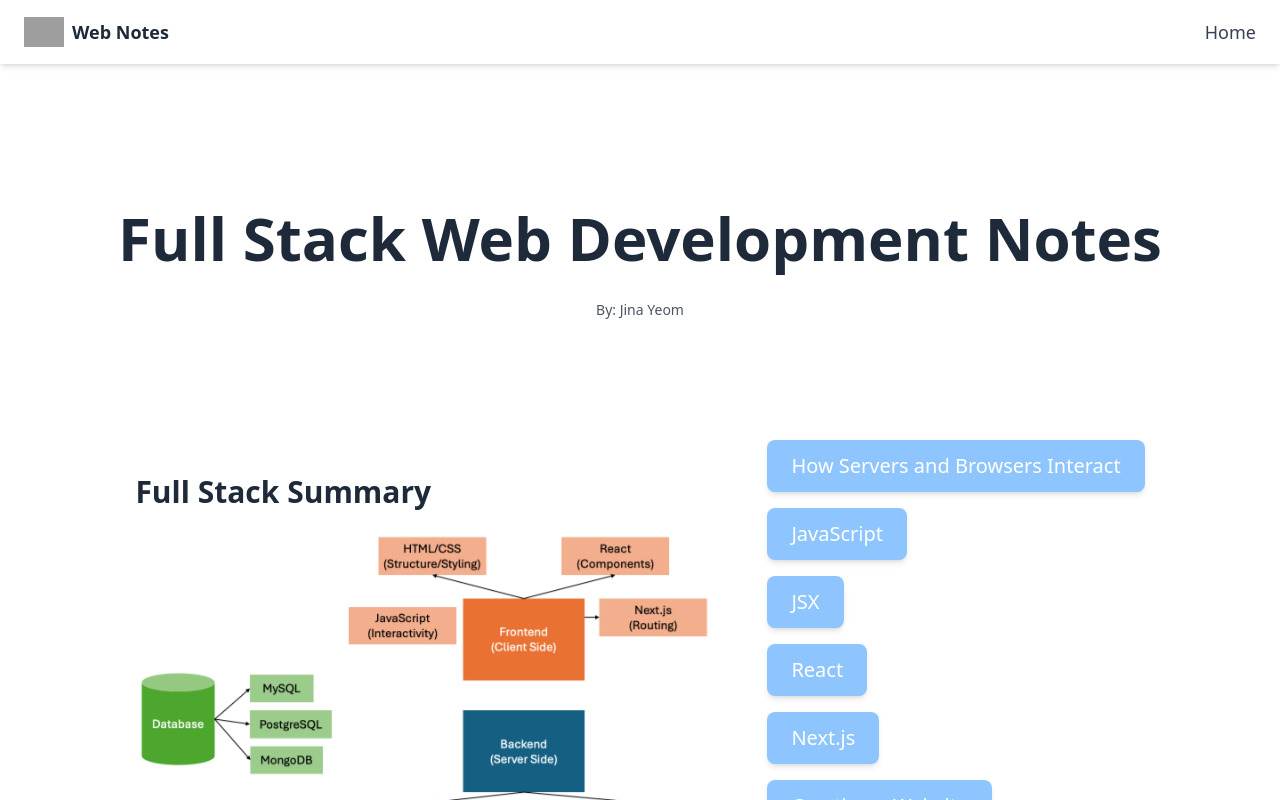
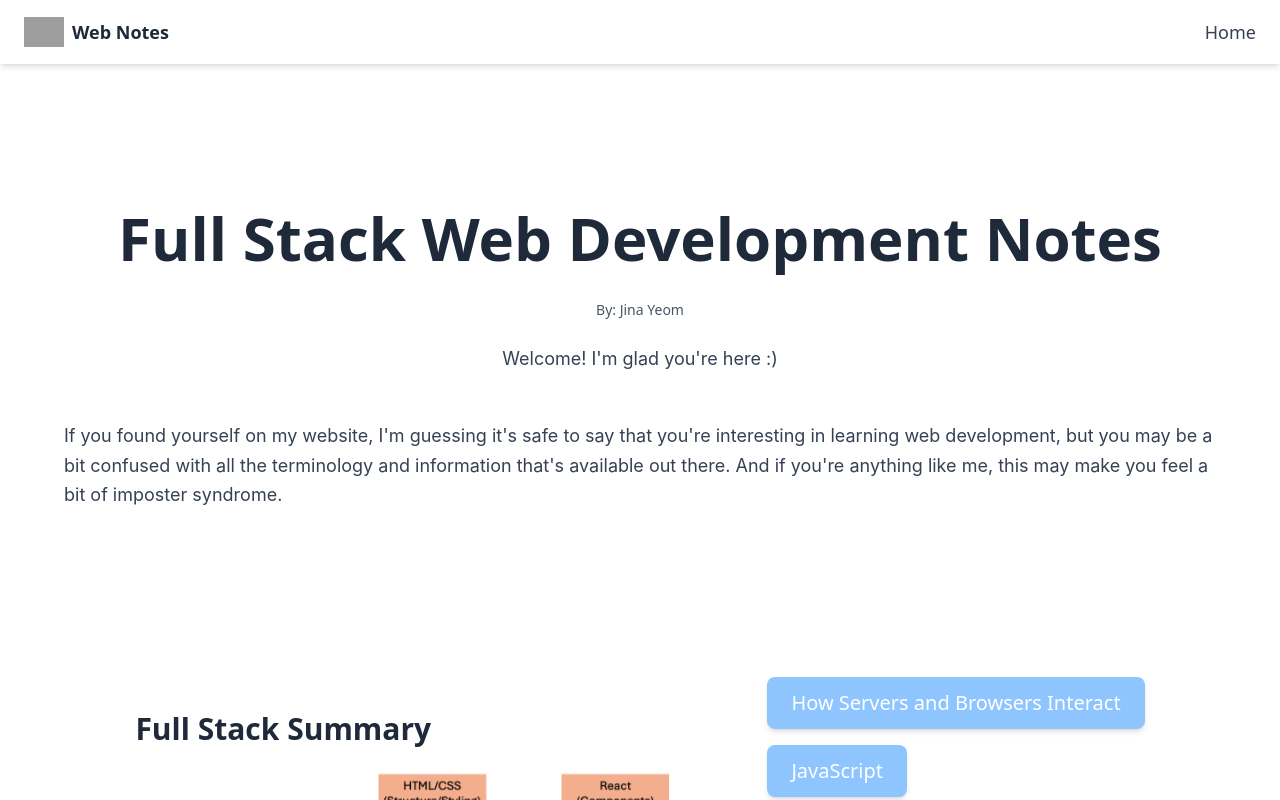
Before and after one commit to popobunns/full-stack-notes, a Next.js app: page / in a window 1280 px wide. Shown: the top 800 px of the page. Built offline with nearby package versions, Linux system fonts and the light colour scheme; grey boxes are pictures that could not be loaded.

Commit message:
Adding welcome message to main page

```diff
--- a/src/app/page.js
+++ b/src/app/page.js
@@ -8,6 +8,21 @@ export default function Home() {
       <br/>
       {/* Author Note*/}
        <p className="author fade-in-up">By: Jina Yeom</p>
+
+      {/*Welcome Message*/}
+      <p className="body">
+        Welcome! I'm glad you're here :)
+      </p>
+      <br/>
+      <p className="body">
+        If you found yourself on my website, I'm guessing it's safe to say that you're interesting in learning web development,
+        but you may be a bit confused with all the terminology and information that's available out there. And if you're
+        anything like me, this may make you feel a bit of imposter syndrome.
+      </p>
+      <br/>
+      <p className="body">
+
+      </p>
 
 
       {/* Flex row for image + list */}
```
